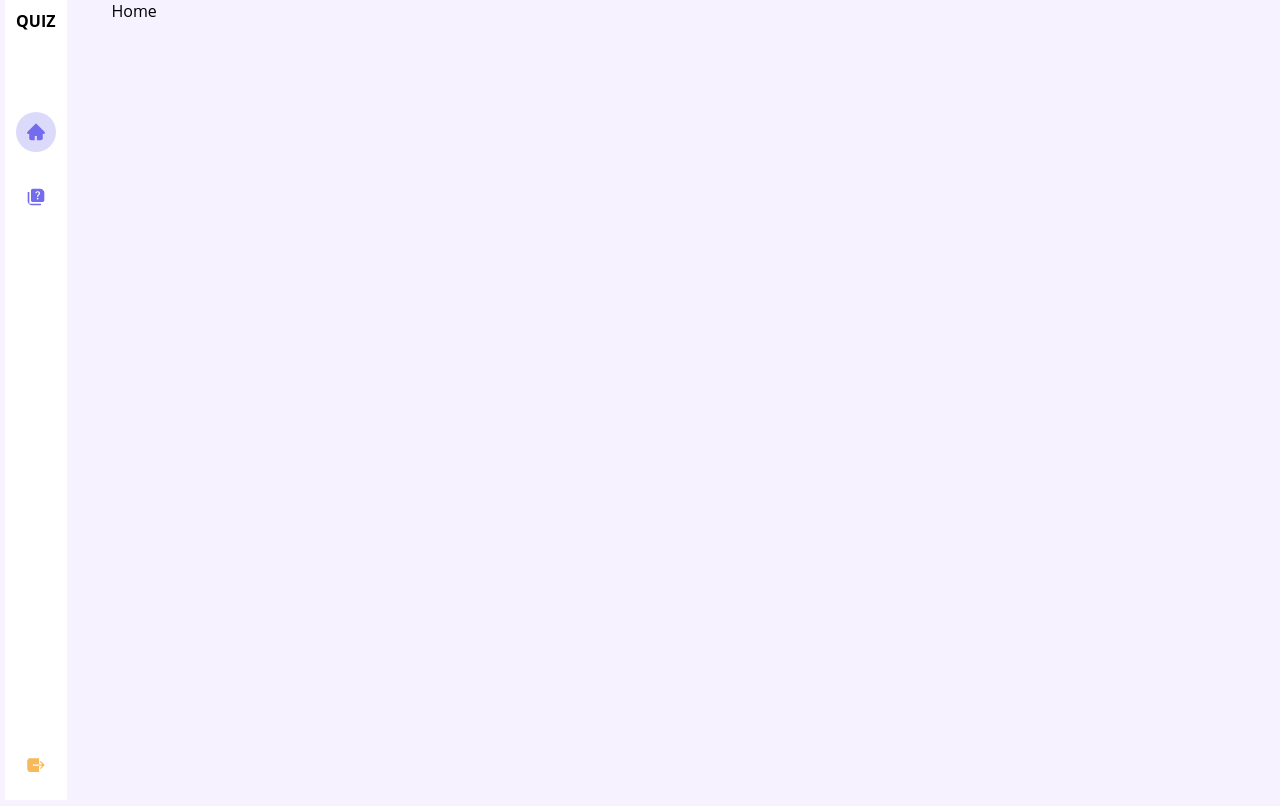
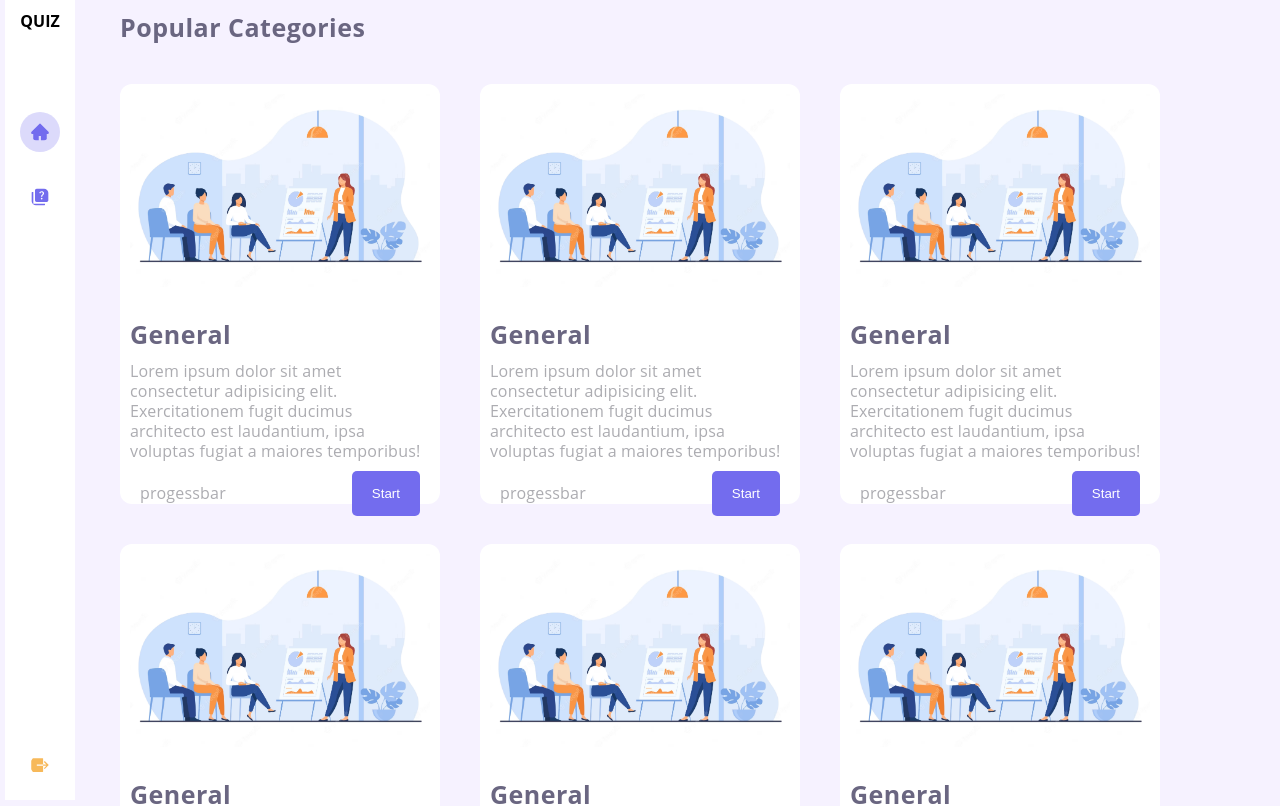
Before and after one commit to PrtHub/Quiz-app, a React (Vite) app: page / in a window 1280 px wide. Shown: the top 806 px of the page. Built offline with nearby package versions, Linux system fonts and the light colour scheme; no server answers.

Commit message:
quiz card created and sidebar fixed

```diff
--- a/src/App.css
+++ b/src/App.css
@@ -10,41 +10,28 @@
   padding: 0 5px;
 }
 
-.app__main{
+.app__main {
   width: 100%;
 }
 
-@media screen and (min-width: 450px){
+@media screen and (min-width: 450px) {
   .app {
     flex-direction: row;
-    gap: 40px;
+
   }
 
   .app__sidebar {
-    flex: 0.12;
+    width: 80px;
+    position: fixed;
+    top: 0;
+    left: 0;
+    height: 100%;
+    overflow: auto;
   }
 
-  .app__main{
-    flex: 0.88;
+  .app__main {
+    width: 100%;
+    overflow: auto;
+    padding: 0 30px 0 120px;
   }
 }
-
-@media screen and (min-width: 768px){
-  .app__sidebar {
-    flex: 0.08;
-  }
-
-  .app__main{
-    flex: 0.92;
-  }
-}
-
-@media screen and (min-width: 1040px){
-  .app__sidebar {
-    flex: 0.05;
-  }
-
-  .app__main{
-    flex: 0.95;
-  }
-}
--- /dev/null
+++ b/src/components/Card/QuizCard.jsx
@@ -0,0 +1,30 @@
+import { Link } from "react-router-dom";
+import coach from "../../assets/coach.avif";
+import "./style.css";
+
+const QuizCard = () => {
+  return (
+    <>
+      <div className="card__wrapper">
+        <section className="card__wrapper_img">
+          <img src={coach} alt="" />
+        </section>
+
+        <section className="card__wrapper_content">
+          <h1>General</h1>
+          <p>
+            Lorem ipsum dolor sit amet consectetur adipisicing elit.
+            Exercitationem fugit ducimus architecto est laudantium, ipsa
+            voluptas fugiat a maiores temporibus!
+          </p>
+          <div className="card__wrapper_button">
+            <p>progessbar</p>
+            <Link to='/quiz'> <button>Start</button></Link>
+          </div>
+        </section>
+      </div>
+    </>
+  );
+};
+
+export default QuizCard;
--- /dev/null
+++ b/src/components/Card/style.css
@@ -0,0 +1,64 @@
+.card__wrapper{
+   width: 320px;
+   height: 420px;
+
+   display: flex;
+   flex-direction: column;
+   background-color: var(--color-white);
+   gap: 10px;
+   border-radius: 12px;
+}
+
+.card__wrapper_img {
+    width: 320px;
+    height: 220px;
+    padding: 10px;
+}
+
+
+.card__wrapper_img img {
+    width: 100%;
+    height: 100%;
+    object-fit: cover;
+    object-position: center;
+}
+
+.card__wrapper_content {
+    width: 100%;
+    height: 100%;
+    display: flex;
+    flex-direction: column;
+    align-items: flex-start;
+    justify-content: flex-start;
+    gap: 10px;
+    padding: 10px 10px;
+
+
+}
+
+.card__wrapper_content p {
+    color: #acacb1;
+
+    font-size: 16px;
+    letter-spacing: 0.2px;
+    line-height: 20px;
+}
+
+.card__wrapper_button {
+    width: 100%;
+    display: flex;
+    justify-content: space-between;
+    align-items: center;
+    padding: 0 10px;
+}
+
+.card__wrapper_button button {
+    padding: 15px 20px;
+    background-color: var(--color-purple);
+    color: white;
+
+    border: none;
+    outline: none;
+    border-radius: 5px;
+    cursor: pointer;
+}
--- a/src/components/Sidebar/style.css
+++ b/src/components/Sidebar/style.css
@@ -1,6 +1,8 @@
 .sidebar {
     width: 100%;
     height: 100%;
+
+
 }
 
 .sidebar__menu_desktop{
--- a/src/components/index.js
+++ b/src/components/index.js
@@ -1,7 +1,9 @@
 import Sidebar from "./Sidebar/Sidebar";
 import Popular from "./Popular";
+import QuizCard from "./Card/QuizCard";
 
 export {
     Sidebar,
-    Popular
+    Popular,
+    QuizCard
 }
--- a/src/pages/Home.jsx
+++ /dev/null
@@ -1,12 +0,0 @@
-import { useGetQuizQuery } from "../redux/QuizApi";
-
-const Home = () => {
-  const { data } = useGetQuizQuery();
-  console.log(data);
-
-  return (
-    <div>Home</div>
-  );
-};
-
-export default Home;
--- /dev/null
+++ b/src/pages/Home/Home.jsx
@@ -0,0 +1,31 @@
+import { QuizCard } from "../../components";
+import { useGetQuizQuery } from "../../redux/QuizApi";
+
+import './style.css'
+
+const Home = () => {
+  const { data } = useGetQuizQuery();
+  console.log(data);
+
+  return (
+    <>
+    <section className="home">
+       <h1>Popular Categories</h1>
+       <main className="home__wrapper">
+         <QuizCard/>
+         <QuizCard/>
+         <QuizCard/>
+         <QuizCard/>
+         <QuizCard/>
+         <QuizCard/>
+         <QuizCard/>
+         <QuizCard/>
+         <QuizCard/>
+         <QuizCard/>
+       </main>
+    </section>
+    </>
+  );
+};
+
+export default Home;
--- /dev/null
+++ b/src/pages/Home/style.css
@@ -0,0 +1,27 @@
+.home {
+    width: 100%;
+    height: 100%;
+
+    display: flex;
+    flex-direction: column;
+    align-items: flex-start;
+    gap: 40px;
+    padding: 10px 0;
+}
+
+.home h1 {
+    color: var(--color-gray);
+    font-size: 25px;
+    letter-spacing: 0.5px;
+}
+
+.home__wrapper {
+    width: 100%;
+    height: 100%;
+
+    display: flex;
+    align-items: flex-start;
+    justify-content:flex-start;
+    flex-wrap: wrap;
+    gap: 40px
+}
--- a/src/pages/index.js
+++ b/src/pages/index.js
@@ -1,4 +1,4 @@
-import Home from "./Home";
+import Home from "./Home/Home";
 import Quizes from "./Quizes";
 import Favorite from "./Favorite";
 import Quiz from "./Quiz";
```
Also changed, not shown: src/assets/coach.avif (added).
